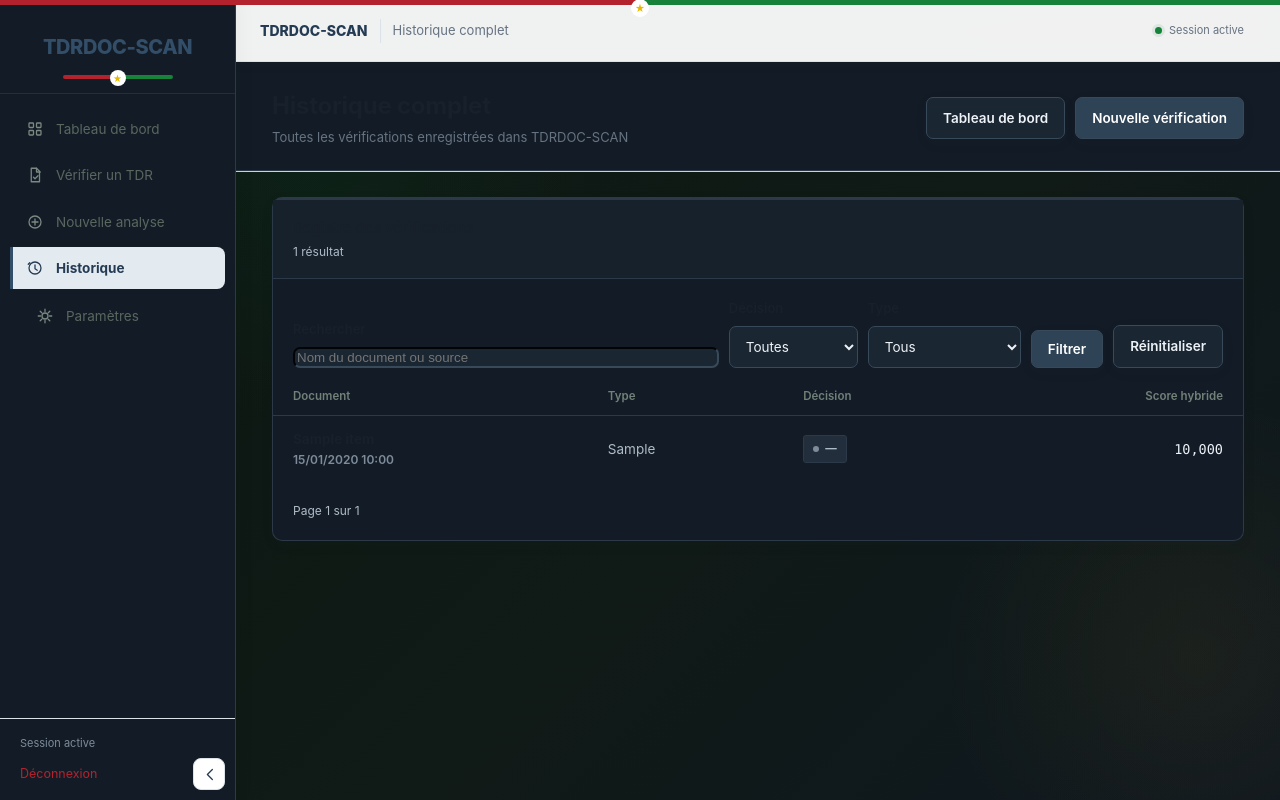
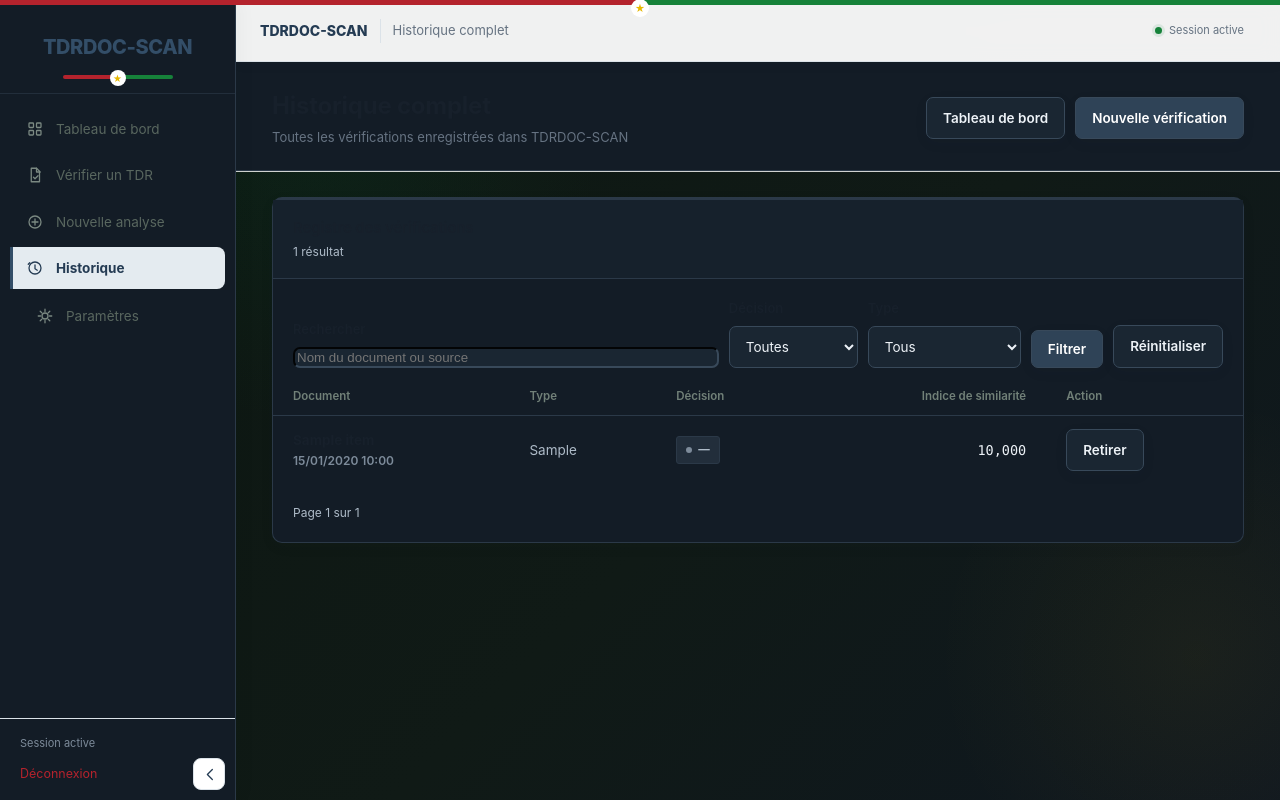
Before and after one commit to ZombreChristian/detecteur_de_plagiat, a Django app: template frontend/templates/resultats.html in a window 1280 px wide. Run offline with Django 5.2, Linux system fonts and the light colour scheme; the template is opened without the code that fills it: most values are stand-ins (such as "Sample title", 1, 10 or a date in 2020); data that the repository does not hold is empty; parts of the project's set-up code (start-up, migrations or seed data) failed here and were passed over.

Commit message:
Ajouter l'action de retrait dans l'historique

```diff
--- a/frontend/templates/resultats.html
+++ b/frontend/templates/resultats.html
@@ -110,7 +110,7 @@
                 <th>Document</th>
                 <th>Type</th>
                 <th>Décision</th>
-                <th style="text-align:right">Score hybride</th>
+                <th style="text-align:right">Indice de similarité</th><th>Action</th>
               </tr>
             </thead>
             <tbody>
@@ -133,6 +133,9 @@
                   {% endif %}
                 </td>
                 <td class="num">{{ item.hybrid_score|floatformat:3 }}</td>
+<td>
+  <a class="btn" href="{% url 'detector:delete_analysis' item.id %}">Retirer</a>
+</td>
               </tr>
               {% endfor %}
             </tbody>
```
